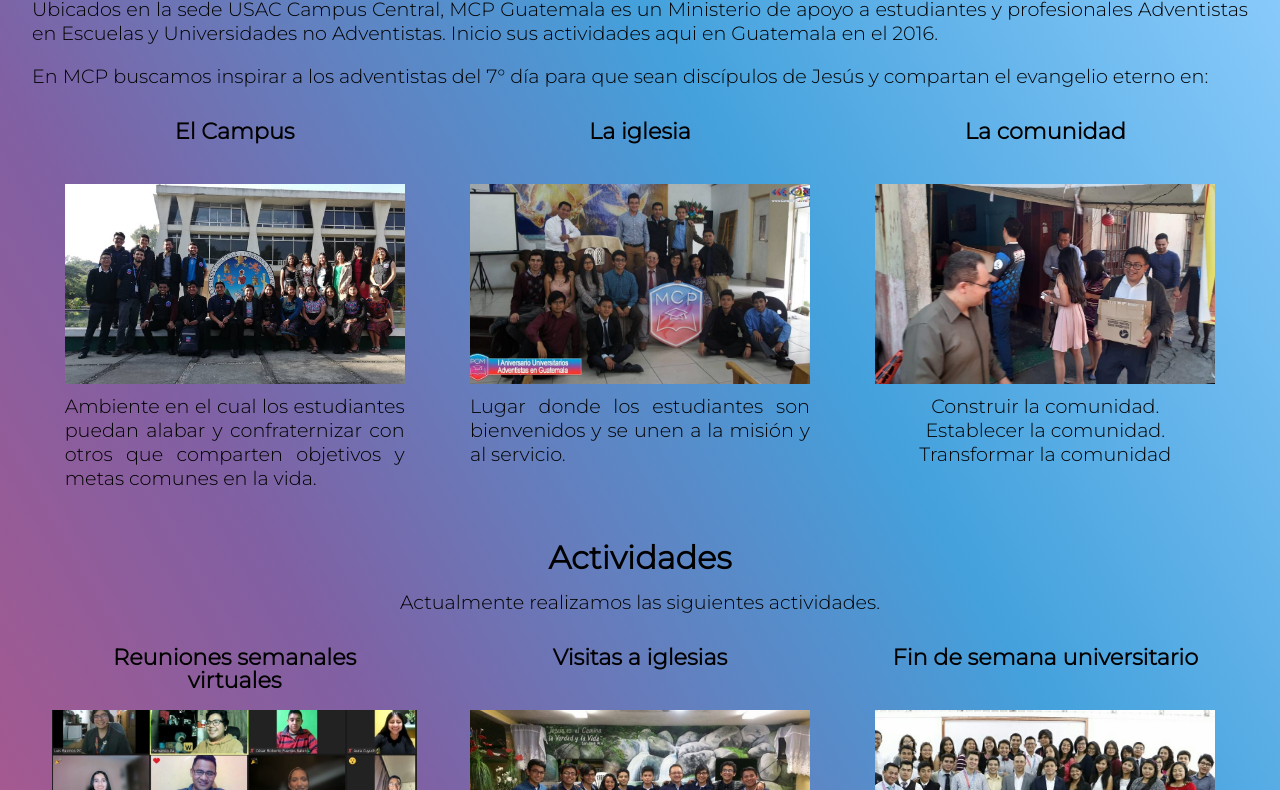
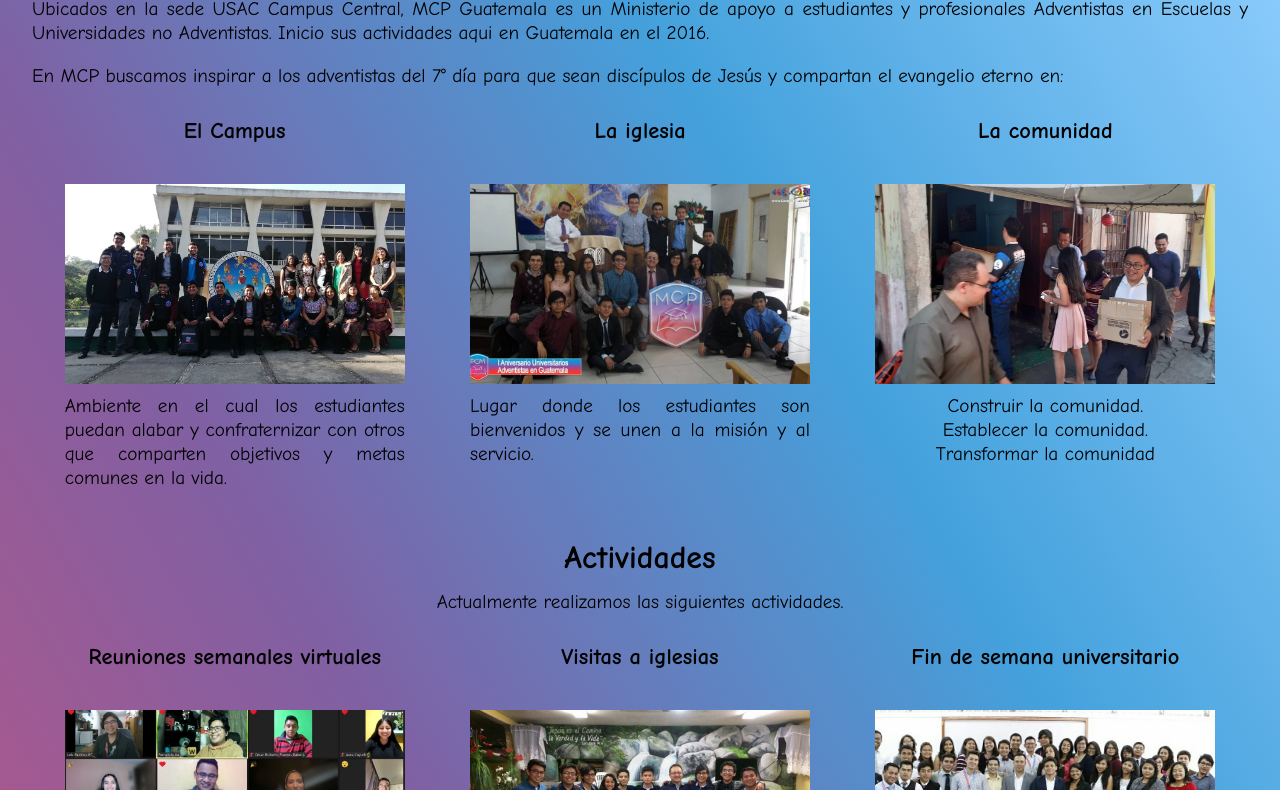
Before and after one commit to mcpguatemala/mcpguatemala, a plain HTML site: page index.html in a window 1280 px wide. Shown: the part 902-1692 px from the top of the page. Drawn offline with Linux system fonts and the light colour scheme.

Commit message:
Se agrego fuente Comic Sans

```diff
--- a/css/generales.css
+++ b/css/generales.css
@@ -51,6 +51,8 @@
 
     --montserrat: 'Montserrat', sans-serif;
     --open-sans: 'Open Sans', sans-serif;
+
+    --comic-sans: "Comic Sans MS", "Comic Sans", cursive;
 }
 
 .titulos {
@@ -59,6 +61,7 @@
     font-weight: bold;
     padding: 1rem 0;
     align-items: center;
+    font-family: var(--comic-sans);
 }
 
 .titulos__medios {
@@ -66,6 +69,7 @@
     text-align: center;
     font-weight: bold;
     margin: 1rem 0;
+    font-family: var(--comic-sans);
 }
 .container {
     padding: 0 2rem;
@@ -76,6 +80,7 @@
     text-align: justify;
     font-size: 1.2rem;
     line-height: 1.5rem;
+    font-family: var(--comic-sans);
 }
 
 .interline {
```
